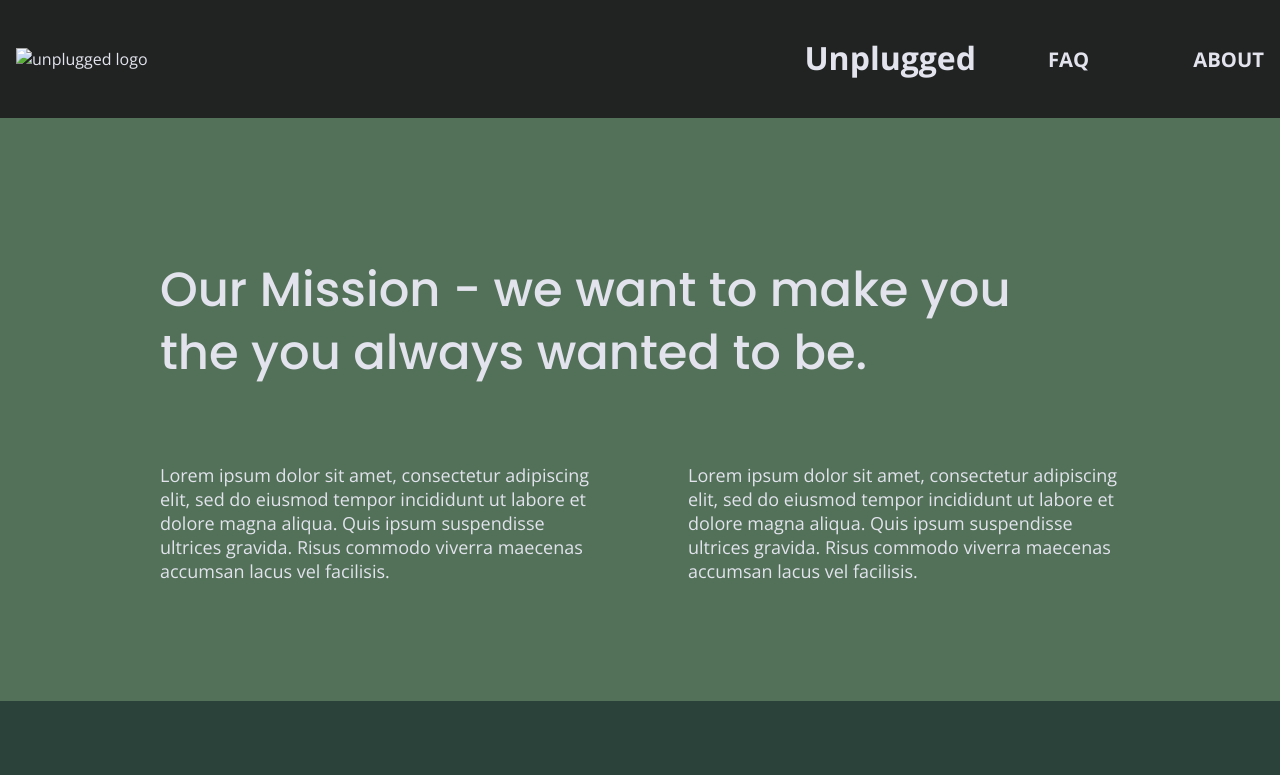
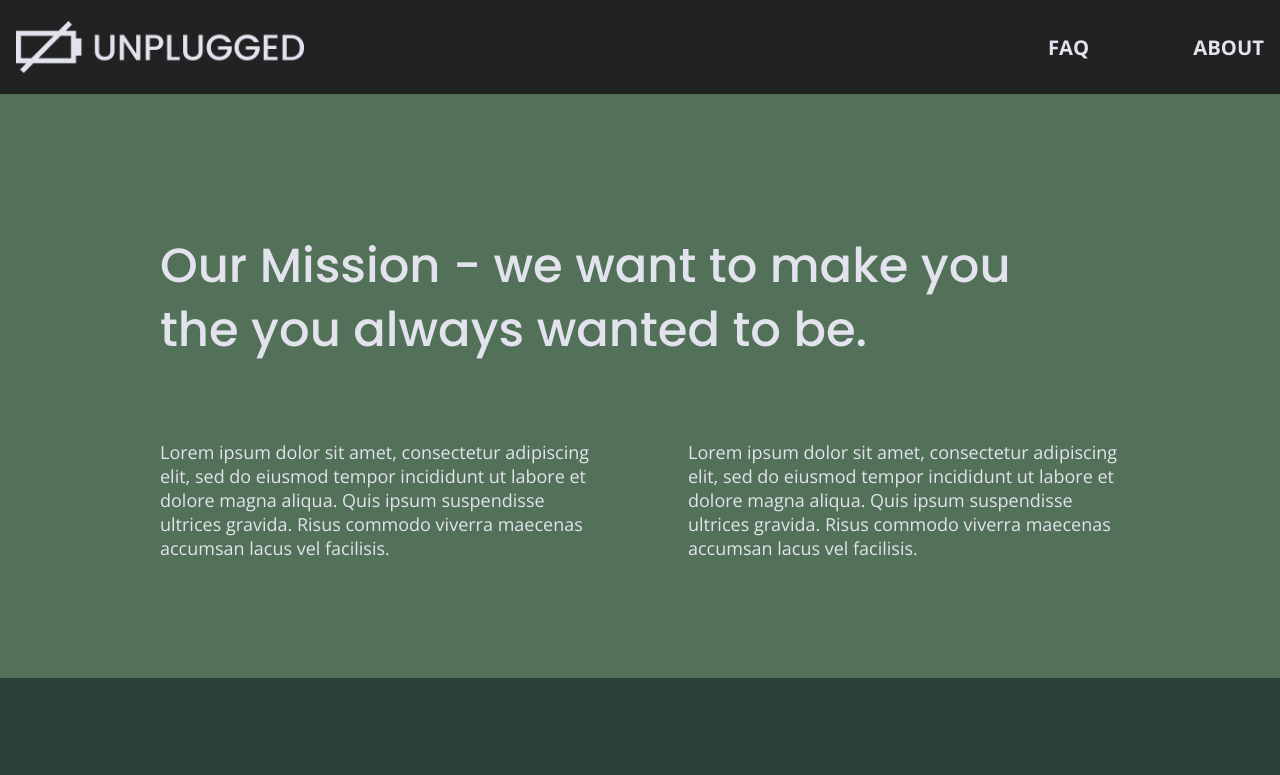
Before and after one commit to eburnett3/206-unplugged-retreat, a website: page about/index.html in a window 1280 px wide. Shown: the top 775 px of the page. Drawn offline with nearby package versions, Linux system fonts and the light colour scheme.

Commit message:
Added logo image to about and faq pages

```diff
--- a/about/index.html
+++ b/about/index.html
@@ -30,8 +30,11 @@
   <!-- Add your site or application content here -->
   <header>
     <div class="content-wrapper">
-      <a href="#"><img src="" alt="unplugged logo"></a>
-      <h1>Unplugged</h1>
+      <figure>
+        <a href="#">
+          <img src="../206-unplugged-retreat/img/unpluggedlogo.png" alt="Unplugged Logo">
+        </a>
+      </figure>
     </div>
       <div class="header-divider">
       </div>
```
Also changed, not shown: faq/index.html (+5 -2 lines).
